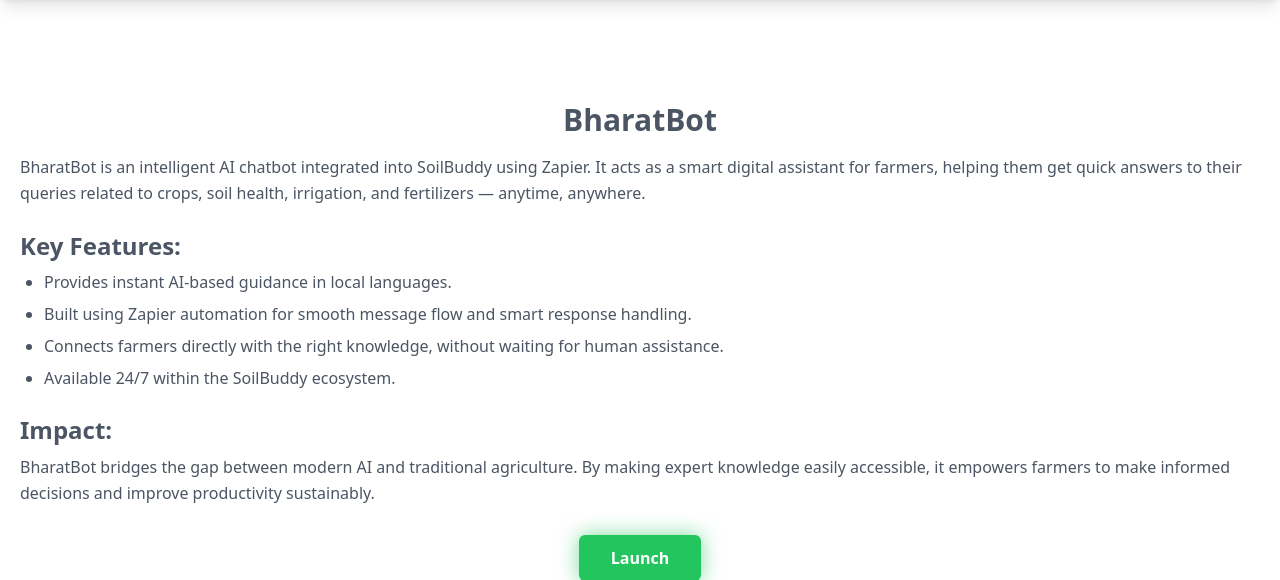
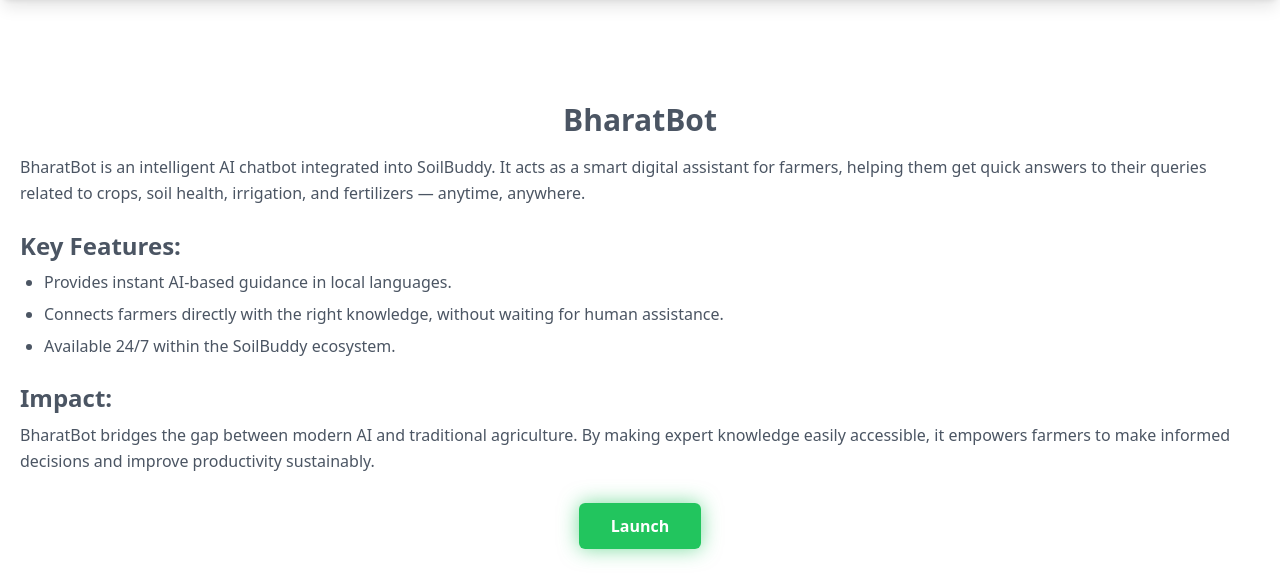
Before and after one commit to gamechangerfrombihar/SoilBuddy, a Flask app: page /bharatbot/desc in a window 1280 px wide. Shown: the part 90-670 px from the top of the page. Run offline with Flask 3, Linux system fonts and the light colour scheme; some libraries are stand-ins or nearby versions.

Commit message:
Update BharatBot.html

```diff
--- a/templates/BharatBot.html
+++ b/templates/BharatBot.html
@@ -61,13 +61,12 @@
     <div class="container px-5 py-24 mx-auto">
       <h1 class="text-3xl font-semibold mb-4 text-center">BharatBot</h1>
       <p class="leading-relaxed text-base mb-6">
-        BharatBot is an intelligent AI chatbot integrated into SoilBuddy using Zapier. It acts as a smart digital assistant for farmers, helping them get quick answers to their queries related to crops, soil health, irrigation, and fertilizers — anytime, anywhere.
+        BharatBot is an intelligent AI chatbot integrated into SoilBuddy. It acts as a smart digital assistant for farmers, helping them get quick answers to their queries related to crops, soil health, irrigation, and fertilizers — anytime, anywhere.
       </p>
 
       <h2 class="text-2xl font-semibold mb-2">Key Features:</h2>
       <ul class="list-disc pl-6 space-y-2">
         <li>Provides instant AI-based guidance in local languages.</li>
-        <li>Built using Zapier automation for smooth message flow and smart response handling.</li>
         <li>Connects farmers directly with the right knowledge, without waiting for human assistance.</li>
         <li>Available 24/7 within the SoilBuddy ecosystem.</li>
       </ul>
```
